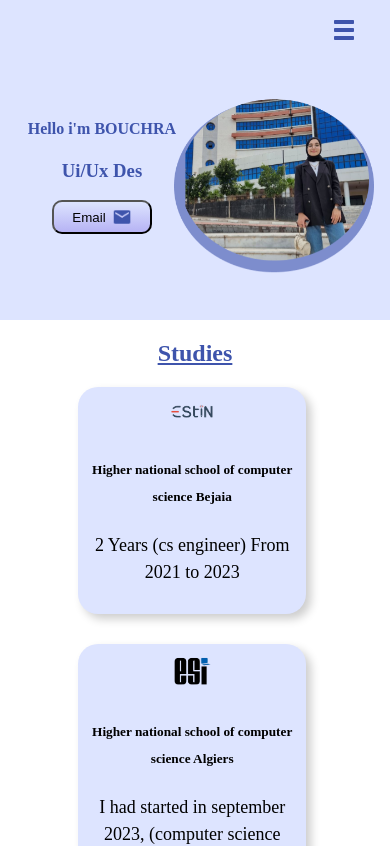
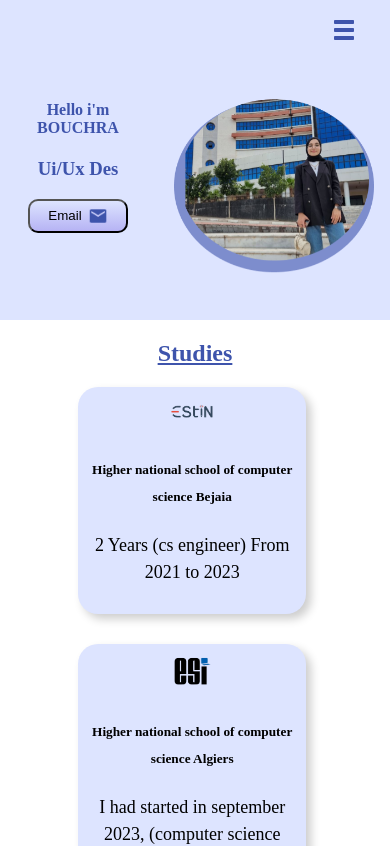
Before and after one commit to bouchrabenkhelifa/portfolio, a React (Create React App) app: page / in a window 390 px wide. Shown: the top 846 px of the page. Built offline with nearby package versions, Linux system fonts and the light colour scheme.

Commit message:
Initial commit

```diff
--- a/src/styles/navbar.css
+++ b/src/styles/navbar.css
@@ -244,8 +244,9 @@
         height: 320px;
     }
     .iteeeeeem1{
-        margin-left: 0.5%;
-        margin-top: 10%;
+        margin-left: 5%;
+        margin-top: 5%;
+        width: 30%;
     }
   }
 
```
